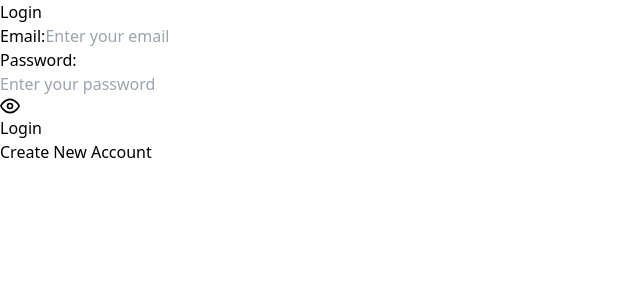
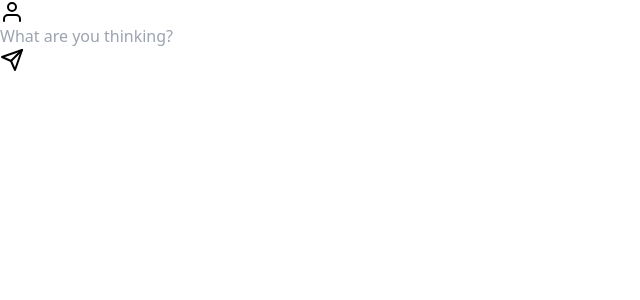
Before and after one commit to TQcmd37/social-network-project, a React (Vite) app in the folder social-network-project/: page /home in a window 1280 px wide. Shown: the top 300 px of the page, without its empty margins (0-640 px from the left). Built offline with nearby package versions, Linux system fonts and the light colour scheme.

Commit message:
adding newPost component

```diff
--- a/social-network-project/src/App.jsx
+++ b/social-network-project/src/App.jsx
@@ -1,10 +1,11 @@
-import LoginForm from "./components/loginForm/LoginForm"
+// import LoginForm from "./components/loginForm/LoginForm"
 
+import Container from "./components/container/Container"
 function App() {
 
   return (
     <>
-      <LoginForm/>
+      <Container/>
     </>
   )
 }
--- /dev/null
+++ b/social-network-project/src/components/container/Container.jsx
@@ -0,0 +1,30 @@
+import { useState } from 'react';
+import PostForm from '../postForm/PostForm';
+import NewPost from '../newPost/NewPost';
+
+const Container = () => {
+  const [posts, setPosts] = useState([]);
+
+  const handleTweetSubmit = (text) => {
+    const newPost = {
+      userImage: 'URL_TO_USER_IMAGE', // Replace with the URL of the user's image
+      userName: 'John Doe', // Replace with the user's name
+      text: text,
+      date: new Date().toLocaleString(),
+    };
+    setPosts((prevPost) => [newPost, ...prevPost]);
+  };
+
+  return (
+    <div className="container mx-auto mt-8 p-4 sm:w-4/5 lg:w-3/5 ">
+      <PostForm onSubmit={handleTweetSubmit} />
+      <div className="mt-4">
+        {posts.map((post, index) => (
+          <NewPost key={index} post={post} />
+        ))}
+      </div>
+    </div>
+  );
+};
+
+export default Container;
--- /dev/null
+++ b/social-network-project/src/components/newPost/NewPost.jsx
@@ -0,0 +1,25 @@
+import PropTypes from 'prop-types';
+
+const  NewPost = ({ post }) => {
+    return (
+      <div className="bg-white p-4 rounded-lg shadow m-1">
+        <div className="flex items-start space-x-4">
+          <div className="flex-shrink-0">
+            <div className="w-12 h-12 rounded-full bg-gray-300 flex items-center justify-center">
+              <img src={post.userImage} alt="User" className="w-10 h-10 rounded-full" />
+            </div>
+          </div>
+          <div className="flex-grow">
+            <div className="font-bold">{post.userName}</div>
+            <div>{post.text}</div>
+            <div className="text-gray-500 text-sm">{post.date}</div>
+          </div>
+        </div>
+      </div>
+    );
+  };
+  NewPost.propTypes = {
+    post: PropTypes.func.isRequired,
+  };
+
+  export default NewPost;
--- /dev/null
+++ b/social-network-project/src/components/postForm/PostForm.jsx
@@ -0,0 +1,52 @@
+import { useState } from 'react';
+import PropTypes from 'prop-types';
+import { User, Send } from 'react-feather';
+
+const PostForm = ({ onSubmit }) => {
+  const [postText, setPostText] = useState('');
+
+  const handleInputChange = (e) => {
+    setPostText(e.target.value);
+  };
+
+  const handleSubmit = () => {
+    if (postText.trim() !== '') {
+      onSubmit(postText);
+      setPostText('');
+    }
+  };
+
+  return (
+    <div className="bg-white p-4 rounded-lg shadow">
+      <div className="flex items-start space-x-4">
+        <div className="flex-shrink-0">
+          <div className="w-12 h-12 rounded-full bg-gray-300 flex items-center justify-center">
+            <User className="w-6 h-6 text-gray-600" />
+          </div>
+        </div>
+        <div className="flex-grow">
+          <input
+            className="w-full px-4 py-2 border border-gray-300 rounded-lg focus:outline-none focus:ring focus:border-blue-300"
+            type="text"
+            value={postText}
+            onChange={handleInputChange}
+            placeholder="What are you thinking?"
+          />
+        </div>
+        <div className="flex-shrink-0">
+          <button
+            className="bg-blue-500 hover:bg-blue-600 text-white font-bold py-2 px-4 rounded focus:outline-none focus:shadow-outline"
+            onClick={handleSubmit}
+          >
+            <Send className="w-6 h-6" />
+          </button>
+        </div>
+      </div>
+    </div>
+  );
+};
+PostForm.propTypes = {
+    onSubmit: PropTypes.func.isRequired,
+  };
+
+export default PostForm;
```
